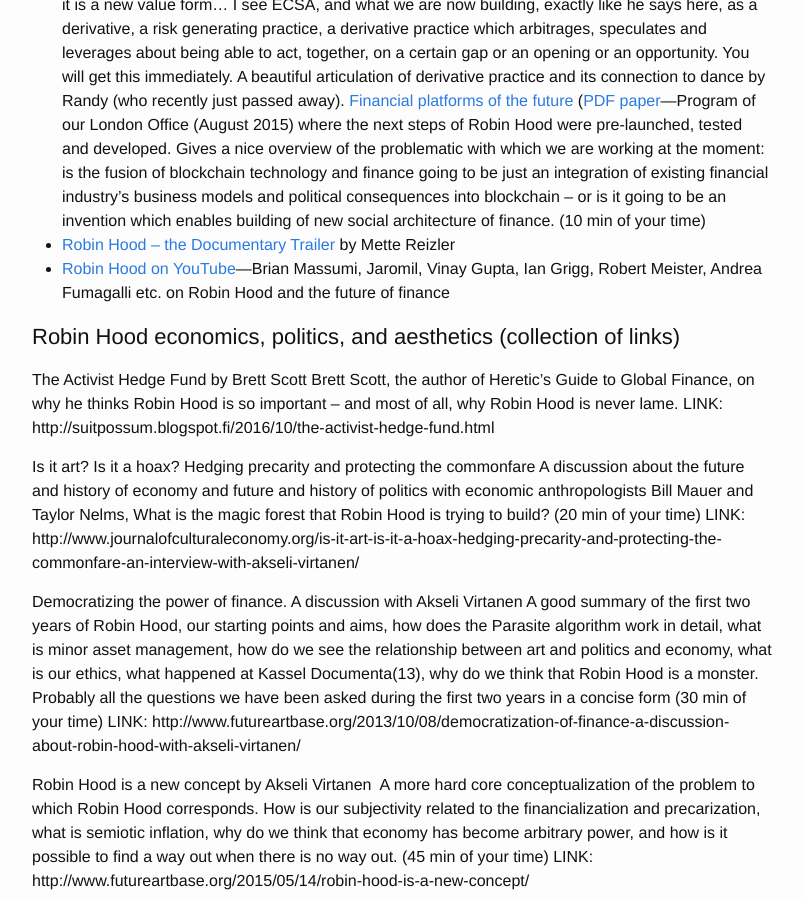
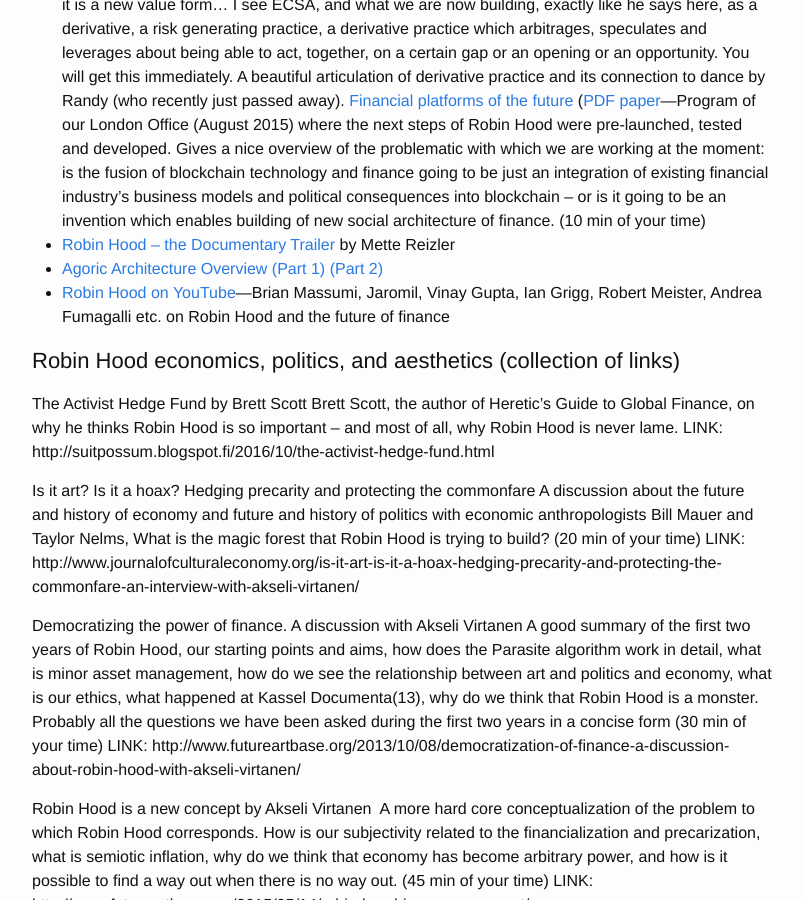
Before and after one commit to coalition-of-invisible-colleges/cic.github.io, a Jekyll site: the page built from _colleges/ECSA.md, in a window 1280 px wide and 900 px high, scrolled down 570 px. Shown: the whole window, without its empty margins (238-1041 px from the left). Built offline with Jekyll 4.4.1, drawn with Linux system fonts in a browser that asks for light colours.

Commit message:
Added Agoric Architecture Overview video link

```diff
--- a/_colleges/ECSA.md
+++ b/_colleges/ECSA.md
@@ -17,6 +17,7 @@ groupword: " team"
 * [Randy Martin on Derivative Logic](https://vimeo.com/95306125)—Derivative logic is something more than just financial technique, it is a new value form… I see ECSA, and what we are now building, exactly like he says here, as a derivative, a risk generating practice, a derivative practice which arbitrages, speculates and leverages about being able to act, together, on a certain gap or an opening or an opportunity. You will get this immediately. A beautiful articulation of derivative practice and its connection to dance by Randy (who recently just passed away).
 [Financial platforms of the future](https://www.youtube.com/watch?v=BoogfEdALes&list=PLU3jVjtfSF2I75ijoUWq8VRPDf2beoV4N) ([PDF paper]((http://events.robinhoodcoop.org/wp-content/uploads/london_office_itinerary.pdf))—Program of our London Office (August 2015) where the next steps of Robin Hood were pre-launched, tested and developed. Gives a nice overview of the problematic with which we are working at the moment: is the fusion of blockchain technology and finance going to be just an integration of existing financial industry’s business models and political consequences into blockchain – or is it going to be an invention which enables building of new social architecture of finance. (10 min of your time)
 * [Robin Hood – the Documentary Trailer](http://www.robinthemovie.com) by Mette Reizler
+* [Agoric Architecture Overview (Part 1)](https://www.youtube.com/watch?v=LKmCQq0DbV4) [(Part 2)](https://www.youtube.com/watch?v=GOnQc02oXws)
 * [Robin Hood on YouTube](https://www.youtube.com/channel/UCmxRW1qsCf8RZaPQ8NDw0Iw)—Brian Massumi, Jaromil, Vinay Gupta, Ian Grigg, Robert Meister, Andrea Fumagalli etc. on Robin Hood and the future of finance
 
 ### Robin Hood economics, politics, and aesthetics (collection of links)
```
